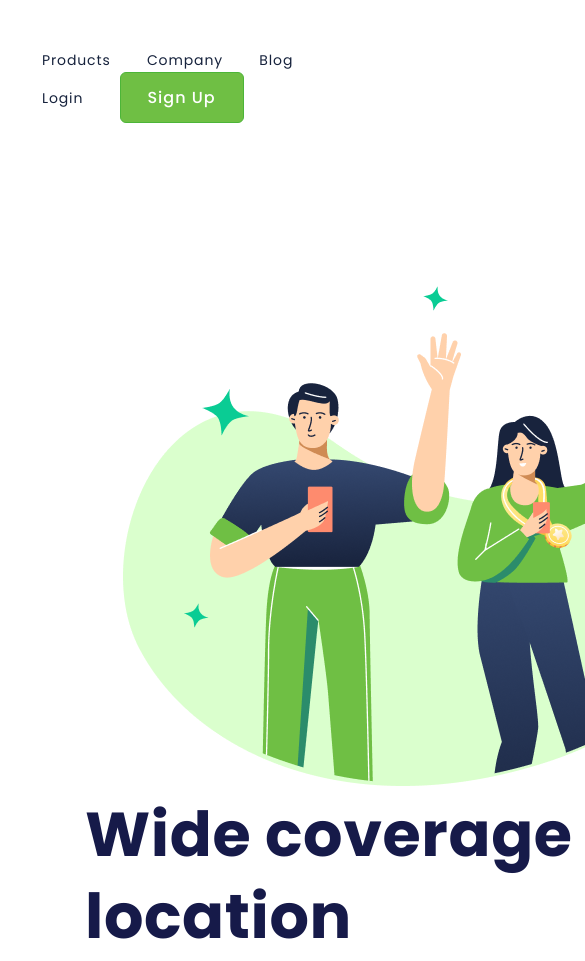
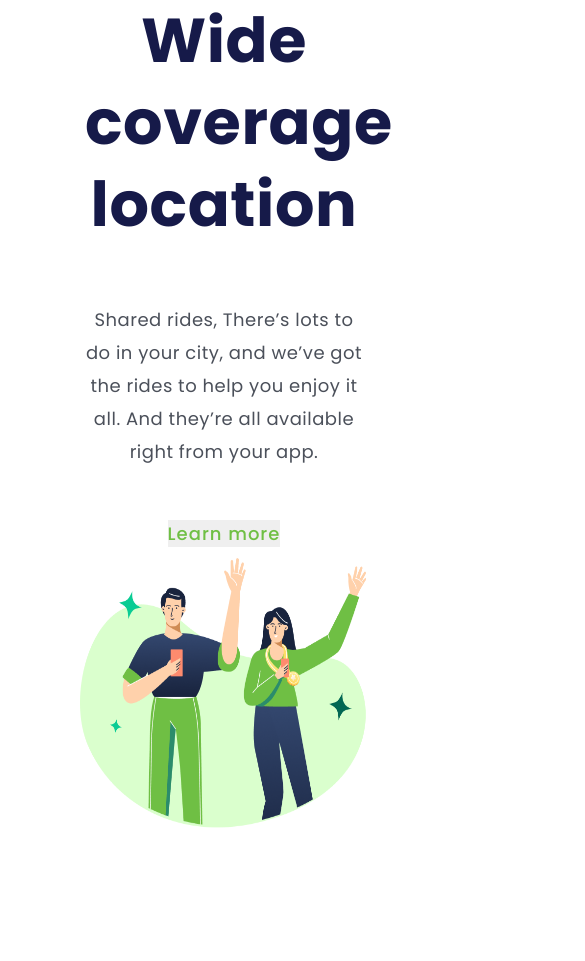
Before and after one commit to Arrais22/Wide-Coverage-Location, a plain HTML site: page index.html in a window 390 px wide. Shown: the top 961 px of the page, 585 px wide, since content can reach past the window. After the commit the page ends 844 px from the top, so only its background shows below. Drawn offline with Linux system fonts and the light colour scheme.

Commit message:
atualização - responsividade

```diff
--- a/index.html
+++ b/index.html
@@ -11,6 +11,7 @@
     <link href="https://fonts.googleapis.com/css2?family=Poppins:wght@400;500;700&display=swap" rel="stylesheet">
 </head>
 <body>
+        <container>
         <header>
             <a class="menu-header">Products</a>
             <a class="menu-header">Company</a>
@@ -24,5 +25,6 @@
             <p>Shared rides, There’s lots to do in your city, and we’ve got the rides to help you enjoy it all. And they’re all available right from your app.</p>
             <button>Learn more</button>
         </div>
+        </container>
 </body>
 </html>
--- a/styles.css
+++ b/styles.css
@@ -72,3 +72,30 @@ button {
     cursor: pointer;
     border: none;
 }
+
+@media (max-width: 1200px) {
+    header {
+        position: absolute;
+        display: none;
+        margin-top: 0px;
+        margin-left: 0px;
+    }
+
+    div {
+        font-size: 30px;
+        line-height: 30px;
+        text-align: center;
+        position: absolute;
+        width: 278px;
+        height: 60px;
+        letter-spacing: 0.596154px;
+    }
+
+    img {
+        margin: 530px 0px 0 80px;
+        position: absolute;
+        width: 292px;
+        padding: auto;
+        height: 298px;
+    }
+}
```
Lines whose indentation alone changed are shown as unchanged.
